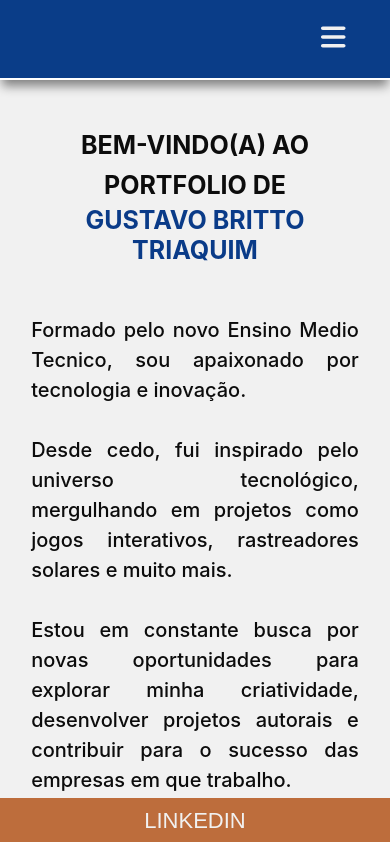
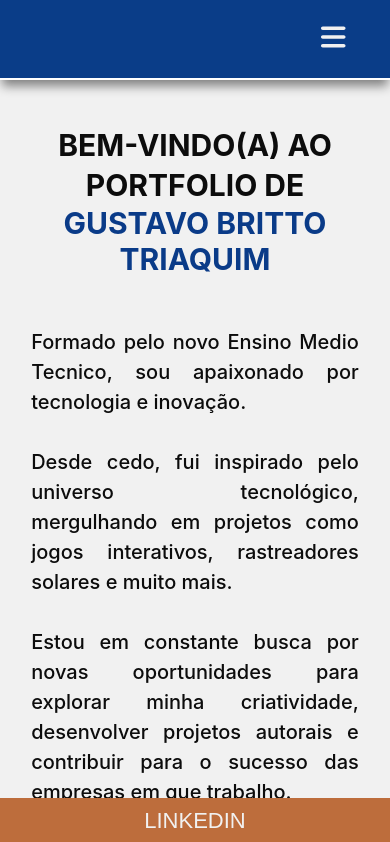
Before and after one commit to GustavoTriaquim/Portfolio2025, a React (Create React App) app: page / in a window 390 px wide. Shown: the top 842 px of the page. Built offline with nearby package versions, Linux system fonts and the light colour scheme.

Commit message:
Mobile Version

```diff
--- a/src/components/CardProjetos/index.js
+++ b/src/components/CardProjetos/index.js
@@ -19,7 +19,7 @@ const CardContainer = styled.div`
   }
 
   @media (max-width: 1000px) {
-    width: 80%;
+    width: 95%;
   }
 `;
 
--- a/src/components/ContentSectionTopo/index.js
+++ b/src/components/ContentSectionTopo/index.js
@@ -30,13 +30,13 @@ function ContentTopo() {
           <Title
             titleLineHeight='60px'
             titleFontSize='42px'
-            titleFontSizeMedia='25px'
+            titleFontSizeMedia='30px'
             titleLineHeightMedia='40px'
           >BEM-VINDO(A) AO PORTFOLIO DE</Title>
           <Title
             titleColor='#0a3b88'
             titleFontSize='42px'
-            titleFontSizeMedia='25px'
+            titleFontSizeMedia='30px'
           >GUSTAVO BRITTO TRIAQUIM</Title>
         </CenterDiv>
         <CenterDiv
--- a/src/components/ModalProjeto/index.js
+++ b/src/components/ModalProjeto/index.js
@@ -31,6 +31,10 @@ const ModalContent = styled.div`
   box-sizing: border-box;
   overflow: auto;
   gap: 30px;
+
+  @media (max-width: 1000px) {
+    width: 90%;
+  }
 `;
 
 const ImageModalProjeto = styled.img`
@@ -67,6 +71,10 @@ const ButtonModalProjeto = styled.button`
   &:hover {
     background-color: #0056b3;
   }
+
+  @media (max-width: 1000px) {
+    width: 100%;
+  }
 `;
 
 
@@ -89,6 +97,7 @@ function ModalProjeto({ isOpen, onClose, project }) {
           borderCenterDiv='1px solid #0a3d889d'
           shadowBoxCenterDiv='0px 0px 8px #0a3d88d9'
           radiusCenterDiv='15px'
+          widthCenterDivMedia='95%'
         >
           <Paragraph
             paragraphWidth='100%'
```
